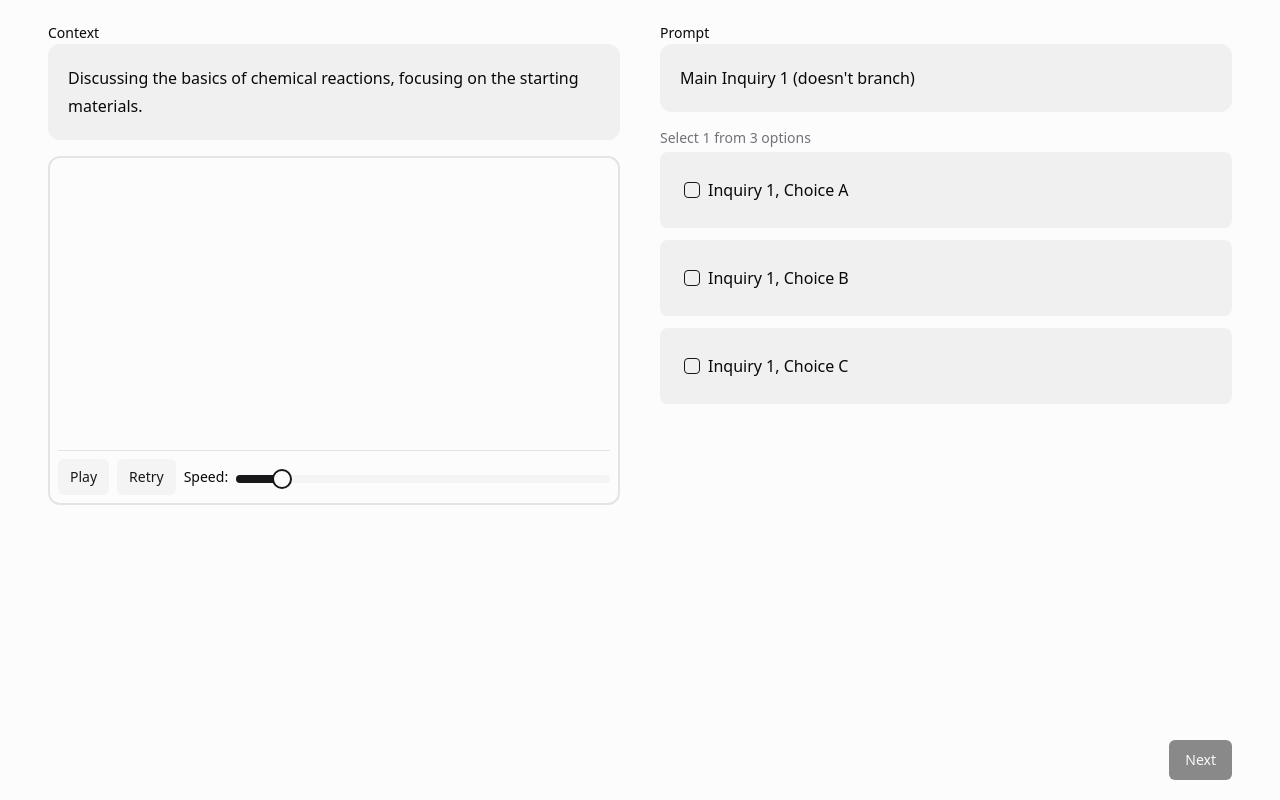
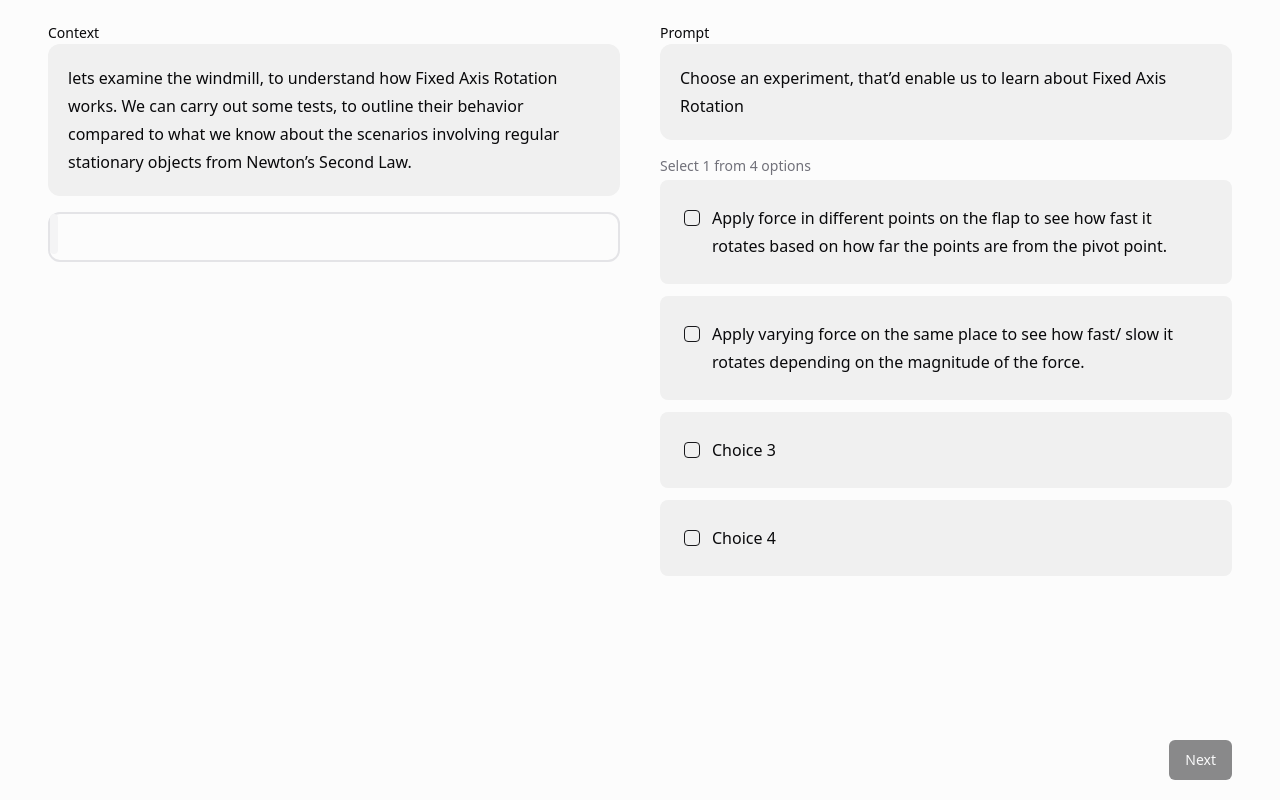
Before and after one commit to arnoob25/JanalaLFS, a React (Vite) app: page / in a window 1280 px wide. Built offline with nearby package versions, Linux system fonts and the light colour scheme.

Commit message:
preparing the demo

```diff
--- a/src/global_ui_components/ui/checkbox.jsx
+++ b/src/global_ui_components/ui/checkbox.jsx
@@ -29,12 +29,13 @@ const Choice = ({id, label, checked, onCheckedChange }) => {
   return (
     <label
       htmlFor={id}
-      className="flex items-center bg-[var(--card)] space-x-2 p-6 rounded-lg cursor-pointer"
+      className="flex items-top bg-[var(--card)] space-x-2 p-6 rounded-lg cursor-pointer"
     >
       <CheckboxBase
         id={id}
         checked={checked}
         onCheckedChange={onCheckedChange}
+        className='mt-1.5 mr-1'
       />
       <span><TypographyP text={label} /></span>
     </label>
--- a/src/lfs_tools/guided_learning_activity/shared_components/InquiryComponent.jsx
+++ b/src/lfs_tools/guided_learning_activity/shared_components/InquiryComponent.jsx
@@ -8,13 +8,24 @@ import ContextComponent from "../student_end/components/ContextComponent";
 import MediaContainer from "../../shared_components/media/MediaContainer";
 import PromptComponent from "../student_end/components/PromptComponent";
 import SelectBranchComponent from "../student_end/components/SelectBranchComponent";
-import { BRANCHES } from "../test_data/test_db";
+import { BRANCHES, INQUIRIES, RESPONSE_TYPES } from "../test_data/test_db";
+import TextResponseComponent from "../student_end/components/TextResponseComponent";
+import { useEffect } from "react";
+
+const number = 7 // TODO: remove these - they are for testing
 
 const InquiryComponent = ({
-    inquiry,
+    inquiry = INQUIRIES[number-1], // TODO: remove these - they are for testing
     onProgressionRequest = () => { },
     onBranchEntryRequest = () => { }
 }) => {
+
+    // TODO: remove the following
+    useEffect(() => {
+        if (inquiry.response_type === RESPONSE_TYPES.TEXT) {
+            onProgressionRequest(true)
+        }
+    }, [inquiry])
 
     //
     const handleBranchSelection = selectedBranch => { // this choice corresponds to the branch we shall enter
@@ -43,9 +54,12 @@ const InquiryComponent = ({
              * we'll display these divs in the same column.
              *
              */}
-                <div>
-                    <ContextComponent inquiry={inquiry} />
-                </div>
+                {inquiry.context.length > 0
+                    ? <div>
+                        <ContextComponent inquiry={inquiry} />
+                    </div>
+                    : null
+                }
                 <div>
                     <MediaContainer inquiry={inquiry} />
                 </div>
@@ -56,17 +70,18 @@ const InquiryComponent = ({
                     <PromptComponent inquiry={inquiry} />
                 </div>
                 <div>
-                    {inquiry.is_branching ? (
-                        <SelectBranchComponent
+                    {inquiry.is_branching
+                        ? <SelectBranchComponent
                             inquiry={inquiry}
                             onBranchSelection={selectedBranch => handleBranchSelection(selectedBranch)}
                         />
-                    ) : (
-                        <ChoiceResponseComponent
-                            inquiry={inquiry}
-                            onChoiceEvaluation={isCorrect => handleInquiryCompletion(isCorrect)}
-                        />
-                    )}
+                        : inquiry.response_type === RESPONSE_TYPES.CHOICE
+                            ? <ChoiceResponseComponent
+                                inquiry={inquiry}
+                                onChoiceEvaluation={isCorrect => handleInquiryCompletion(isCorrect)}
+                            />
+                            : <TextResponseComponent inquiry={inquiry} />
+                    }
                 </div>
             </div>
 
--- a/src/lfs_tools/guided_learning_activity/student_end/components/ChoiceResponseComponent.jsx
+++ b/src/lfs_tools/guided_learning_activity/student_end/components/ChoiceResponseComponent.jsx
@@ -33,11 +33,7 @@ const ChoiceResponseComponent = ({ inquiry, onChoiceEvaluation }) => {
     useEffect(() => {
 
         const choiceArray = CHOICES.filter(
-            choice => {
-                return (
-                    choice.inquiry === inquiry.id
-                )
-            }
+            choice => choice.inquiry === inquiry.id
         )
 
         const correctChoiceArray = choiceArray.filter(
@@ -47,6 +43,8 @@ const ChoiceResponseComponent = ({ inquiry, onChoiceEvaluation }) => {
                 )
             }
         )
+
+
 
         setChoices(choiceArray);
         setCorrectChoices(correctChoiceArray);
--- a/src/lfs_tools/guided_learning_activity/student_end/components/ContextComponent.jsx
+++ b/src/lfs_tools/guided_learning_activity/student_end/components/ContextComponent.jsx
@@ -4,7 +4,7 @@ const ContextComponent = ({ inquiry }) => {
     return (
         <TextContainerCard
             label='Context'
-            text={inquiry.context_text}
+            text={inquiry.context}
         />
     );
 };
--- a/src/lfs_tools/guided_learning_activity/student_end/pages/GlaPage.jsx
+++ b/src/lfs_tools/guided_learning_activity/student_end/pages/GlaPage.jsx
@@ -174,7 +174,7 @@ const GlaPage = () => {
                     <div className="flex-grow mt-5">
                         <InquiryComponent
                             key={selectedInquiry.id}
-                            inquiry={selectedInquiry}
+                            //inquiry={selectedInquiry}
                             onBranchingRequest={(selectedBranch) =>
                                 handleBranchInitialization(selectedBranch)
                             }
--- a/src/lfs_tools/guided_learning_activity/test_data/snakeGame.js
+++ /dev/null
@@ -1,154 +0,0 @@
-export default function snakeGame(canvasRef) {
-    // Get the canvas element and its 2D context
-    const canvas = canvasRef.current;
-    const ctx = canvas.getContext('2d');
-
-    // Game constants
-    const GRID_SIZE = 20;
-    const CELL_SIZE = canvas.width / GRID_SIZE;
-    let SNAKE_SPEED = 200; // Milliseconds between snake movements
-
-    // Snake state
-    let snake = [{ x: 5, y: 5 }];
-    let direction = { x: 1, y: 0 };
-    let food = { x: Math.floor(Math.random() * GRID_SIZE), y: Math.floor(Math.random() * GRID_SIZE) };
-    let lastMoveTime = Date.now();
-    let isPlaying = false;
-    let score = 0;
-
-    // Game loop function
-    function gameLoop() {
-        if (!isPlaying) return;
-
-        const currentTime = Date.now();
-        if (currentTime - lastMoveTime >= SNAKE_SPEED) {
-            lastMoveTime = currentTime;
-            moveSnake();
-            checkCollisions();
-            drawGame();
-        }
-
-        requestAnimationFrame(gameLoop);
-    }
-
-    // Handle keyboard input
-    document.addEventListener('keydown', (event) => {
-        if (!isPlaying) return;
-        switch (event.key) {
-            case 'ArrowUp':
-                if (direction.y !== 1) direction = { x: 0, y: -1 };
-                break;
-            case 'ArrowDown':
-                if (direction.y !== -1) direction = { x: 0, y: 1 };
-                break;
-            case 'ArrowLeft':
-                if (direction.x !== 1) direction = { x: -1, y: 0 };
-                break;
-            case 'ArrowRight':
-                if (direction.x !== -1) direction = { x: 1, y: 0 };
-                break;
-        }
-    });
-
-    // Snake movement and collision detection
-    function moveSnake() {
-        const head = { x: snake[0].x + direction.x, y: snake[0].y + direction.y };
-        snake.unshift(head);
-        if (head.x === food.x && head.y === food.y) {
-            score++;
-            food = { x: Math.floor(Math.random() * GRID_SIZE), y: Math.floor(Math.random() * GRID_SIZE) };
-        } else {
-            snake.pop();
-        }
-    }
-
-    function checkCollisions() {
-        const head = snake[0];
-        if (head.x < 0 || head.x >= GRID_SIZE || head.y < 0 || head.y >= GRID_SIZE) {
-            resetGame();
-        }
-        for (let i = 1; i < snake.length; i++) {
-            if (head.x === snake[i].x && head.y === snake[i].y) {
-                resetGame();
-            }
-        }
-    }
-
-    function resetGame() {
-        snake = [{ x: 5, y: 5 }];
-        direction = { x: 1, y: 0 };
-        food = { x: Math.floor(Math.random() * GRID_SIZE), y: Math.floor(Math.random() * GRID_SIZE) };
-        lastMoveTime = Date.now();
-        isPlaying = false;
-        score = 0;
-    }
-
-    function drawGame() {
-        // Clear the canvas
-        ctx.clearRect(0, 0, canvas.width, canvas.height);
-
-        // Draw the snake
-        ctx.fillStyle = 'green';
-        snake.forEach((segment) => {
-            ctx.fillRect(segment.x * CELL_SIZE, segment.y * CELL_SIZE, CELL_SIZE, CELL_SIZE);
-        });
-
-        // Draw the food
-        ctx.fillStyle = 'red';
-        ctx.fillRect(food.x * CELL_SIZE, food.y * CELL_SIZE, CELL_SIZE, CELL_SIZE);
-
-        // Draw the score
-        ctx.font = '16px Arial';
-        ctx.fillStyle = 'white';
-        ctx.fillText(`Score: ${score}`, 10, 20);
-    }
-
-    function drawThumbnail() {
-        const img = new Image();
-        img.src = 'https://i.imgur.com/PEsbFiq.jpeg';
-        img.onload = () => {
-            ctx.drawImage(img, 0, 0, canvas.width, canvas.height);
-        };
-    }
-
-    const controls = [
-        {
-            type: 'button',
-            label: isPlaying ? 'Pause' : 'Play',
-            onClick: () => {
-                isPlaying = !isPlaying;
-                if (isPlaying) {
-                    gameLoop();
-                }
-            }
-        },
-        {
-            type: 'button',
-            label: 'Retry',
-            onClick: () => {
-                resetGame();
-                gameLoop();
-            }
-        },
-        {
-            type: 'slider',
-            label: 'Speed',
-            defaultValue: 10,
-            max: 100,
-            step: 1,
-            onChange: (newSpeed) => {
-                SNAKE_SPEED = 200 - (newSpeed * 2);
-            }
-        }
-    ];
-
-    const messages = [
-        { type: 'caption', text: 'Snake Game' },
-        { type: 'score', text: `Score: ${score}` },
-        { type: 'finalMessage', text: isPlaying ? '' : 'Game Over' },
-    ];
-
-    // Draw the thumbnail if the game is not playing
-
-    return [controls, messages, isPlaying];
-}
--- a/src/lfs_tools/guided_learning_activity/test_data/test_db.js
+++ b/src/lfs_tools/guided_learning_activity/test_data/test_db.js
@@ -1,109 +1,191 @@
+import video11 from '../../guided_learning_activity/test_data/11.mp4';
+import video12 from '../../guided_learning_activity/test_data/12.mp4';
+import video21 from '../../guided_learning_activity/test_data/21.mp4';
+import video22 from '../../guided_learning_activity/test_data/22.mp4';
+import video23 from '../../guided_learning_activity/test_data/23.mp4';
+import video51 from '../../guided_learning_activity/test_data/51.mp4';
+import video52 from '../../guided_learning_activity/test_data/52.mp4';
+import video53 from '../../guided_learning_activity/test_data/53.mp4';
+import video54 from '../../guided_learning_activity/test_data/54.mp4';
+
+export const RESPONSE_TYPES = {
+  TEXT: 'text',
+  CHOICE: 'choice',
+}
+
 export const INQUIRIES = [
   {
     id: 1,
     branch: null,
     is_branching: false,
     order: 1,
-    context_text: "Discussing the basics of chemical reactions, focusing on the starting materials.",
-    prompt: "Main Inquiry 1 (doesn't branch)"
+    context: "Consider the following scenarios where you apply some force to an object on a smooth surface - we want to rotate the donut, but in this case, it doesn’t rotate.",
+    prompt: "Can you guess what happens if we offset the force a bit towards the edge of the donut?",
+    response_type: RESPONSE_TYPES.TEXT
   },
   {
     id: 2,
     branch: null,
-    is_branching: true,
+    is_branching: false,
     order: 2,
-    context_text: "Exploring common chemical reactions that occur in everyday settings.",
-    prompt: "Main Inquiry 2 (originates a branch)"
+    context: "The same amount of force should always result in the same amount of acceleration. - Newton’s Second Law (F=ma).",
+    prompt: "Based on Newton’s second law, which one of the scenarios accurately describes the expected behavior?",
+    response_type: RESPONSE_TYPES.CHOICE
+  },
+  {
+    id: 3,
+    branch: null,
+    is_branching: false,
+    order: 3,
+    context: "To verify, lets simulate, and observe what happens.",
+    prompt: "Did you notice that? The wheel rotates faster when we apply the force further away from the center! Why do you think this happens?",
+    response_type: RESPONSE_TYPES.TEXT
+  },
+  {
+    id: 4,
+    branch: null,
+    is_branching: false,
+    order: 4,
+    context: "Does this invalidate Newton’s Second Law, which clearly states that the wheel should rotate in the same speed regardless of where we apply force? Or, are we clearly missing something?",
+    prompt: "What does your intuition tell you?",
+    response_type: RESPONSE_TYPES.CHOICE
+  },
+  {
+    id: 5,
+    branch: null,
+    is_branching: false,
+    order: 5,
+    context: "",
+    prompt: "Which of the scenarios do you think will exhibit similar behavior?",
+    response_type: RESPONSE_TYPES.CHOICE
   },
   {
     id: 6,
     branch: null,
     is_branching: false,
-    order: 3,
-    context_text: "Identifying chemical reactions that are part of routine activities.",
-    prompt: "Main Inquiry 3 (last inquiry)"
-  },
-  {
-    id: 3,
-    branch: 1, // This branch prompt relates back to inquiry 2
-    is_branching: false,
-    order: 0,
-    context_text: "Describing the chemical changes that occur during the combustion of wood.",
-    prompt: "Branch Inquiry 1 (from Main Inquiry 2 - Correct Branch)"
-  },
-  {
-    id: 4,
-    branch: 1, // This branch prompt relates back to inquiry 2
-    is_branching: false,
-    order: 1,
-    context_text: "Understanding the outcomes of chemical reactions and the new substances formed.",
-    prompt: "Branch Inquiry (Last One) (from Main Inquiry 2 - Correct Branch)"
+    order: 6,
+    context: "lets investigate the scenarios, to find clues and gather information that could potentially help us explain this behavior.",
+    prompt: "can you identify the things (if any) they have in common?",
+    response_type: RESPONSE_TYPES.CHOICE
   },
   {
     id: 7,
-    branch: 2,
+    branch: null,
     is_branching: false,
-    order: 1,
-    context_text: "Identifying chemical reactions that are part of routine activities.",
-    prompt: "Branch Inquiry 1 (from Main Inquiry 2 - Correct Branch)"
+    order: 7,
+    context: "lets examine the windmill, to understand how Fixed Axis Rotation works. We can carry out some tests, to outline their behavior compared to what we know about the scenarios involving regular stationary objects from Newton’s Second Law.",
+    prompt: "Choose an experiment, that’d enable us to learn about Fixed Axis Rotation",
+    response_type: RESPONSE_TYPES.CHOICE
   },
   {
     id: 8,
-    branch: 2,
+    branch: null,
     is_branching: false,
-    order: 2,
-    context_text: "Identifying chemical reactions that are part of routine activities.",
-    prompt: "Main Inquiry 3 (from Main Inquiry 2 - Correct Branch)"
+    order: 8,
+    context: "",
+    prompt: "",
+    response_type: RESPONSE_TYPES.CHOICE
+  },
+  {
+    id: 9,
+    branch: null,
+    is_branching: false,
+    order: 9,
+    context: "",
+    prompt: "",
+    response_type: RESPONSE_TYPES.CHOICE
+  },
+  {
+    id: 10,
+    branch: null,
+    is_branching: false,
+    order: 10,
+    context: "",
+    prompt: "",
+    response_type: RESPONSE_TYPES.CHOICE
+  },
+  {
+    id: 11,
+    branch: null,
+    is_branching: false,
+    order: 11,
+    context: "",
+    prompt: "",
+    response_type: RESPONSE_TYPES.CHOICE
+  },
+  {
+    id: 12,
+    branch: null,
+    is_branching: false,
+    order: 12,
+    context: "",
+    prompt: "",
+    response_type: RESPONSE_TYPES.CHOICE
   },
 ]
 
-export const BRANCHES = [
+export const BRANCHES = []
+
+export const CHOICES = [
+  // inquiry 2
+  { id: 1, inquiry: 2, label: 'Left side', isCorrect: false, branchId: null },
+  { id: 2, inquiry: 2, label: 'Right side', isCorrect: true, branchId: null },
+  // inquiry 4
+  { id: 3, inquiry: 4, label: "Newton’s Second Law has limitations.", isCorrect: false, branchId: null },
+  { id: 4, inquiry: 4, label: `This is a special case, and we should explore more before drawing conclusions.`, isCorrect: true, branchId: null },
+  { id: 5, inquiry: 4, label: `The simulation is inaccurate.`, isCorrect: false, branchId: null },
+  // inquiry 5
+  { id: 6, inquiry: 5, label: `A windmill’s rotating flaps.`, isCorrect: true, branchId: null },
+  { id: 7, inquiry: 5, label: `A see saw.`, isCorrect: true, branchId: null },
+  { id: 8, inquiry: 5, label: `A door with hinges.`, isCorrect: true, branchId: null },
+  { id: 9, inquiry: 5, label: `A projectile`, isCorrect: false, branchId: null },
+  // inquiry 6
+  { id: 10, inquiry: 6, label: `A pivot point to revolve around`, isCorrect: true, branchId: null },
+  { id: 11, inquiry: 6, label: `They can move without restriction`, isCorrect: false, branchId: null },
+  { id: 12, inquiry: 6, label: `We don't need force to move them`, isCorrect: false, branchId: null },
+  { id: 13, inquiry: 6, label: `Nothing`, isCorrect: false, branchId: null },
+  // inquiry 7
+  { id: 14, inquiry: 7, label: `Apply force in different points on the flap to see how fast it rotates based on how far the points are from the pivot point.`, isCorrect: false, branchId: null },
+  { id: 15, inquiry: 7, label: `Apply varying force on the same place to see how fast/ slow it rotates depending on the magnitude of the force.`, isCorrect: false, branchId: null },
+  { id: 16, inquiry: 7, label: `Choice 3`, isCorrect: false, branchId: null },
+  { id: 17, inquiry: 7, label: `Choice 4`, isCorrect: true, branchId: null },
+  // inquiry #
+  { id: 0, inquiry: 0, label: ``, isCorrect: false, branchId: null },
+];
+
+export const TEXT_LABELS = [
+  // inquiry 1
+  { id: 1, inquiry: 1, label: 'Your thoughts on torque' }
+]
+
+export const MEDIA = [
   {
-    "id": 1,
-    "parent_inquiry": 2,
-    "is_correct": true // This branch provides the correct answer to inquiry 1
+    id: 1, inquiry: 1, sims: [
+      { src: video11, Label: 'Video 1' },
+      { src: video12, Label: 'Video 2' },
+    ]
+  },
+  { // TODO: this is inquiry 3
+    id: 2, inquiry: 2, sims: [
+      { src: video21, Label: 'Video 1' },
+      { src: video22, Label: 'Video 2' },
+      { src: video23, Label: 'Video 3' },
+    ]
   },
   {
-    "id": 2,
-    "parent_inquiry": 2,
-    "is_correct": false // This branch provides an incorrect answer to inquiry 1
-  }
+    id: 3, inquiry: 5, sims: [
+      { src: video51, Label: 'Video 1', loop: true, autoplay: true, hideControls: true },
+      { src: video52, Label: 'Video 2', autoplay: true, hideControls: true },
+      { src: video53, Label: 'Video 3', autoplay: true, hideControls: true },
+      { src: video54, Label: 'Video 4', autoplay: true, hideControls: true },
+    ]
+  },
+  {
+    id: 4, inquiry: 6, sims: [
+      { src: video51, Label: 'Video 1', loop: true, autoplay: true, hideControls: true },
+      { src: video52, Label: 'Video 2', autoplay: true, hideControls: true },
+      { src: video53, Label: 'Video 3', autoplay: true, hideControls: true },
+      { src: video54, Label: 'Video 4', autoplay: true, hideControls: true },
+    ]
+  },
 ]
-
-export const CHOICES = [
-  // Inquiry 1
-  { id: 1, inquiry: 1, label: 'Inquiry 1, Choice A', isCorrect: true, branchId:null },
-  { id: 2, inquiry: 1, label: 'Inquiry 1, Choice B', isCorrect: false, branchId:null },
-  { id: 3, inquiry: 1, label: 'Inquiry 1, Choice C', isCorrect: false, branchId:null },
-  // Inquiry 2
-  { id: 4, inquiry: 2, label: 'Inquiry 2, Choice A', isCorrect: true, branchId:1 },
-  { id: 5, inquiry: 2, label: 'Inquiry 2, Choice B', isCorrect: true, branchId:2 },
-  // Inquiry 3
-  { id: 8, inquiry: 3, label: 'Inquiry 3, Choice A', isCorrect: true, branchId:null },
-  { id: 9, inquiry: 3, label: 'Inquiry 3, Choice B', isCorrect: false, branchId:null },
-  { id: 10, inquiry: 3, label: 'Inquiry 3, Choice C', isCorrect: false, branchId:null },
-  { id: 11, inquiry: 3, label: 'Inquiry 3, Choice D', isCorrect: true, branchId:null },
-  // Inquiry 4
-  { id: 12, inquiry: 4, label: 'Inquiry 4, Choice A', isCorrect: false, branchId:null },
-  { id: 13, inquiry: 4, label: 'Inquiry 4, Choice B', isCorrect: true, branchId:null },
-  { id: 14, inquiry: 4, label: 'Inquiry 4, Choice C', isCorrect: false, branchId:null },
-  // Inquiry 6
-  { id: 18, inquiry: 6, label: 'Inquiry 6, Choice A', isCorrect: false, branchId:null },
-  { id: 19, inquiry: 6, label: 'Inquiry 6, Choice B', isCorrect: true, branchId:null },
-  { id: 20, inquiry: 6, label: 'Inquiry 6, Choice C', isCorrect: false, branchId:null },
-  { id: 21, inquiry: 6, label: 'Inquiry 6, Choice D', isCorrect: false, branchId:null },
-  // Inquiry 7
-  { id: 22, inquiry: 7, label: 'Inquiry 7, Choice A', isCorrect: true, branchId:null },
-  { id: 23, inquiry: 7, label: 'Inquiry 7, Choice B', isCorrect: true, branchId:null },
-  { id: 24, inquiry: 7, label: 'Inquiry 7, Choice C', isCorrect: false, branchId:null },
-  // Inquiry 8
-  { id: 25, inquiry: 8, label: 'Inquiry 8, Choice A', isCorrect: false, branchId:null },
-  { id: 26, inquiry: 8, label: 'Inquiry 8, Choice B', isCorrect: true, branchId:null },
-  { id: 27, inquiry: 8, label: 'Inquiry 8, Choice C', isCorrect: true, branchId:null },
-  { id: 28, inquiry: 8, label: 'Inquiry 8, Choice D', isCorrect: false, branchId:null },
-];
-
-export const MEDIA = [
-  {id: 1, type: 'simulation', label: 'sim 1', inquiry: 1, code: 'src/lfs_tools/guided_learning_activity/test_data/snakeGame.js'},
-  {id: 2, type: 'simulation', label: 'sim 2', inquiry: 1, code: 'src/lfs_tools/guided_learning_activity/test_data/snakeGame.js'}
-]
--- a/src/lfs_tools/shared_components/media/MediaContainer.jsx
+++ b/src/lfs_tools/shared_components/media/MediaContainer.jsx
@@ -1,31 +1,49 @@
-// MediaComponent.js
-import snakeGame from '@/lfs_tools/guided_learning_activity/test_data/snakeGame';
-import BaseJsSandbox from './media_components/BaseJsSandbox';
 import MediaContainerCard from '@/global_ui_components/cards/MediaContainerCard';
+import VideoPlayer from './media_components/VideoPlayer';
+import { Tabs, TabsContent, TabsList, TabsTrigger } from '@/global_ui_components/ui/tabs';
+import { MEDIA } from '@/lfs_tools/guided_learning_activity/test_data/test_db';
+import { useEffect, useState } from 'react';
 
 const MediaContainer = ({ inquiry }) => {
 
+  const [selectedMediaIndex, setSelectedMediaIndex] = useState(undefined)
 
+  useEffect(() => {
+    let mediaIndex = undefined
+    MEDIA.forEach((item, index) => {
+      if (item.inquiry === inquiry.id) {
+        mediaIndex = index
+      }
+    })
 
-  /**
-   * TODO: fetch the media.
-   * if more than one exists,
-   *    check the metadata and render appropriate media selectors
-   *        (tabs/ carousel/ side-by-side)
-   */
+    if (mediaIndex !== undefined) {
+      setSelectedMediaIndex(mediaIndex)
+    }
+  }, [inquiry])
 
-  /**
-   * check media type for each type of media and
-   *    select appropriate component to display them
-   */
-
-
+  const videos = selectedMediaIndex !== undefined ? MEDIA[selectedMediaIndex]['sims'] : []
 
   return (
     <MediaContainerCard>
-      <BaseJsSandbox
-        simCode={snakeGame}
-      />
+      <Tabs defaultValue={0} className="w-full">
+        <TabsList>
+          {videos.map((video, index) => (
+            <TabsTrigger key={index} value={index}>
+              {video.Label}
+            </TabsTrigger>
+          ))}
+        </TabsList>
+        {videos.map((video, index) => (
+          <TabsContent key={index} value={index}>
+            <VideoPlayer
+              videoSrc={video.src}
+              loop={video.loop ? video.loop : undefined}
+              autoplay={video.autoplay ? video.autoplay : undefined}
+              hideControls={video.hideControls ? video.hideControls : undefined}
+            />
+          </TabsContent>
+        ))}
+      </Tabs>
     </MediaContainerCard>
   );
 };
--- a/src/lfs_tools/shared_components/media/MediaControl.jsx
+++ b/src/lfs_tools/shared_components/media/MediaControl.jsx
@@ -1,10 +1,12 @@
 import { Separator } from "@/global_ui_components/ui/separator";
 
-export const MediaControl = ({ controls }) => {
+export const MediaControl = ({ controls = [], children }) => {
     return (
         <div className="flex flex-wrap flex-auto mr-auto gap-1 md:gap-2 items-center">
             <Separator />
-            {controls}
+            {controls.length > 0 ? controls : null}
+
+            {children}
         </div>
     )
 }
--- a/src/lfs_tools/shared_components/media/helpers/useSimulationHook.jsx
+++ b/src/lfs_tools/shared_components/media/helpers/useSimulationHook.jsx
@@ -6,11 +6,11 @@ function useSimulation(simCode, canvasRef) {
     const [isRunning, setIsRunning] = useState(false);
 
     useEffect(() => {
-        if (simCode && canvasRef.current) {
-            const [simulationControls, simulationMessages, simulationIsRunning] = simCode(canvasRef);
-            setControls(simulationControls);
-            setMessages(simulationMessages);
-            setIsRunning(simulationIsRunning);
+        if (typeof simCode === 'function' && canvasRef.current) {
+            const simulationResult = simCode(canvasRef);
+            setControls(simulationResult.controls);
+            setMessages(simulationResult.messages);
+            setIsRunning(simulationResult.isRunning);
         }
     }, [simCode, canvasRef]);
 
--- a/src/lfs_tools/shared_components/media/media_components/BaseJsSandbox.jsx
+++ b/src/lfs_tools/shared_components/media/media_components/BaseJsSandbox.jsx
@@ -17,9 +17,8 @@ const BaseJsSandbox = ({ simCode }) => {
       <canvas ref={canvasRef} className="w-full h-full p-2" />
 
       {simControls.length > 0
-        ? <MediaControl controls={simControls} />
-        : null
-      }
+        ? <MediaControl>{simControls}</MediaControl>
+        : null}
     </div>
   );
 };
```
